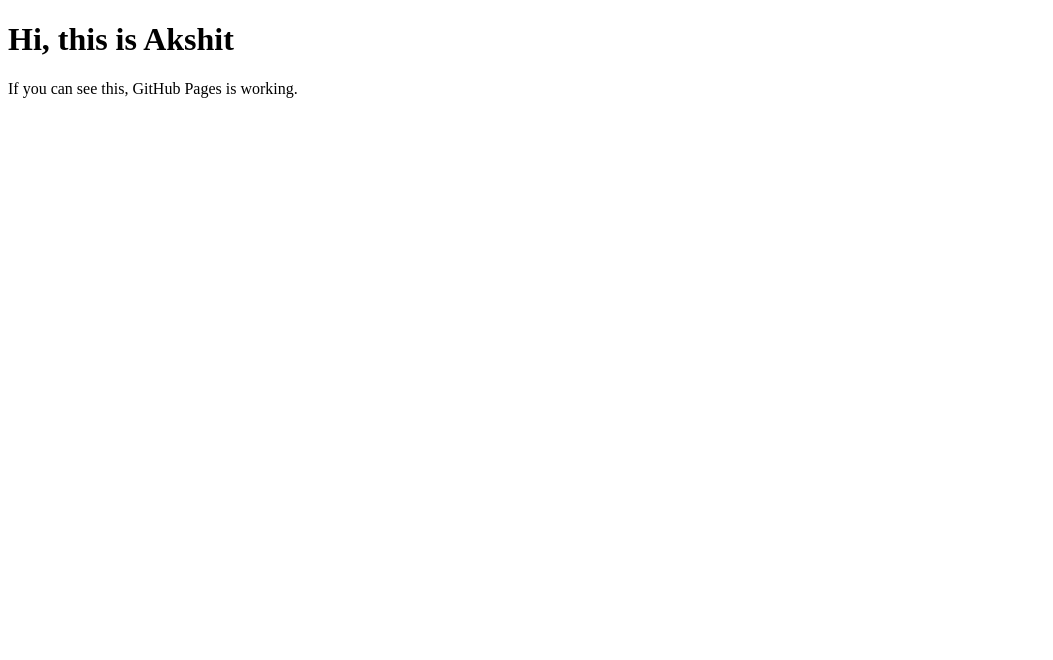
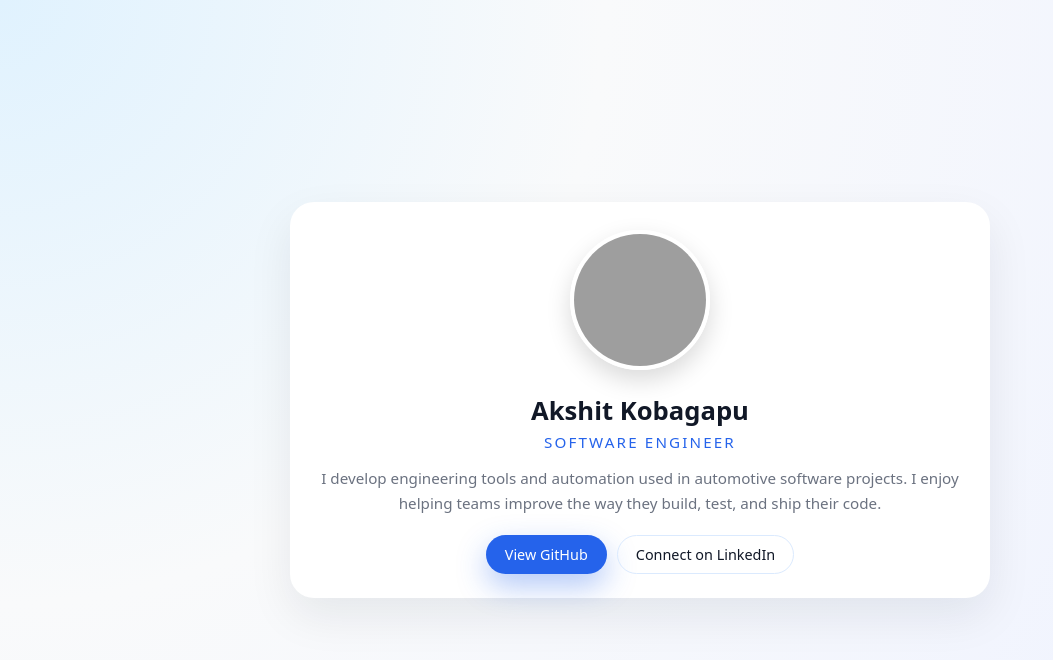
Before and after one commit to code-steadfast/akshitkobagapu.github.io, a plain HTML site: page index.html in a window 1280 px wide. Shown: the whole page, without its empty margins (0-1053 px from the left). Drawn offline with Linux system fonts and the light colour scheme; grey boxes are pictures that could not be loaded.

Commit message:
feat: update intro

```diff
--- a/index.html
+++ b/index.html
@@ -1,11 +1,168 @@
 <!DOCTYPE html>
-<html>
-  <head>
-    <meta charset="utf-8">
-    <title>Test - Akshit</title>
-  </head>
-  <body>
-    <h1>Hi, this is Akshit</h1>
-    <p>If you can see this, GitHub Pages is working.</p>
-  </body>
+<html lang="en">
+<head>
+  <meta charset="UTF-8" />
+  <meta name="viewport" content="width=device-width, initial-scale=1.0" />
+  <title>Akshit Kobagapu</title>
+  <style>
+    :root {
+      --bg: #f5f7fb;
+      --card-bg: #ffffff;
+      --accent: #2563eb;
+      --accent-soft: #dbeafe;
+      --text-main: #111827;
+      --text-muted: #6b7280;
+      --shadow-soft: 0 18px 45px rgba(15, 23, 42, 0.08);
+      --radius-xl: 24px;
+      --max-width: 700px;
+    }
+
+    * {
+      box-sizing: border-box;
+      margin: 0;
+      padding: 0;
+    }
+
+    body {
+      font-family: system-ui, -apple-system, BlinkMacSystemFont, "Segoe UI",
+        sans-serif;
+      background: radial-gradient(circle at top left, #e0f2fe 0, #f9fafb 40%, #eef2ff 100%);
+      color: var(--text-main);
+      min-height: 100vh;
+      display: flex;
+      align-items: center;
+      justify-content: center;
+      padding: 24px 16px;
+    }
+
+    a {
+      text-decoration: none;
+      color: inherit;
+    }
+
+    .card {
+      max-width: var(--max-width);
+      width: 100%;
+      background: var(--card-bg);
+      border-radius: var(--radius-xl);
+      box-shadow: var(--shadow-soft);
+      padding: 28px 22px 24px;
+      text-align: center;
+    }
+
+    .photo {
+      width: 140px;
+      height: 140px;
+      border-radius: 999px;
+      object-fit: cover;
+      object-position: top;   /* << fix hair cropping */
+      border: 4px solid #ffffff;
+      box-shadow: 0 10px 25px rgba(0,0,0,0.15);
+      margin-bottom: 18px;
+    }
+
+    .name {
+      font-size: 1.6rem;
+      font-weight: 600;
+      margin-bottom: 4px;
+    }
+
+    .role {
+      font-size: 0.95rem;
+      color: var(--accent);
+      text-transform: uppercase;
+      letter-spacing: 0.14em;
+      margin-bottom: 14px;
+    }
+
+    .about {
+      font-size: 0.95rem;
+      color: var(--text-muted);
+      line-height: 1.6;
+      margin-bottom: 20px;
+    }
+
+    .buttons {
+      display: flex;
+      flex-wrap: wrap;
+      justify-content: center;
+      gap: 10px;
+    }
+
+    .btn {
+      padding: 9px 18px;
+      border-radius: 999px;
+      font-size: 0.9rem;
+      border: 1px solid transparent;
+      display: inline-flex;
+      align-items: center;
+      justify-content: center;
+      gap: 6px;
+      cursor: pointer;
+      transition: transform 0.12s ease-out, box-shadow 0.12s ease-out,
+        background 0.12s ease-out, border-color 0.12s ease-out;
+    }
+
+    .btn-primary {
+      background: var(--accent);
+      color: #ffffff;
+      box-shadow: 0 12px 30px rgba(37, 99, 235, 0.35);
+    }
+
+    .btn-primary:hover {
+      transform: translateY(-1px);
+      box-shadow: 0 18px 40px rgba(37, 99, 235, 0.45);
+    }
+
+    .btn-secondary {
+      background: transparent;
+      border-color: var(--accent-soft);
+      color: var(--text-main);
+    }
+
+    .btn-secondary:hover {
+      background: var(--accent-soft);
+      border-color: var(--accent);
+    }
+
+    @media (max-width: 480px) {
+      .card {
+        padding: 22px 18px 20px;
+      }
+    }
+  </style>
+</head>
+<body>
+  <main class="card">
+    <!-- 👇 Update the src path to where your photo really is -->
+    <img src="images/profile.jpg" alt="Akshit Kobagapu" class="photo" />
+
+    <h1 class="name">Akshit Kobagapu</h1>
+    <div class="role">Software Engineer</div>
+
+    <p class="about">
+      I develop engineering tools and automation used in automotive software projects.
+      I enjoy helping teams improve the way they build, test, and ship their code.
+    </p>
+
+    <div class="buttons">
+      <a
+        class="btn btn-primary"
+        href="https://github.com/code-steadfast"
+        target="_blank"
+        rel="noopener noreferrer"
+      >
+        View GitHub
+      </a>
+      <a
+        class="btn btn-secondary"
+        href="https://www.linkedin.com/in/akshit-kobagapu/"
+        target="_blank"
+        rel="noopener noreferrer"
+      >
+        Connect on LinkedIn
+      </a>
+    </div>
+  </main>
+</body>
 </html>
```
Also changed, not shown: 1 other file.
